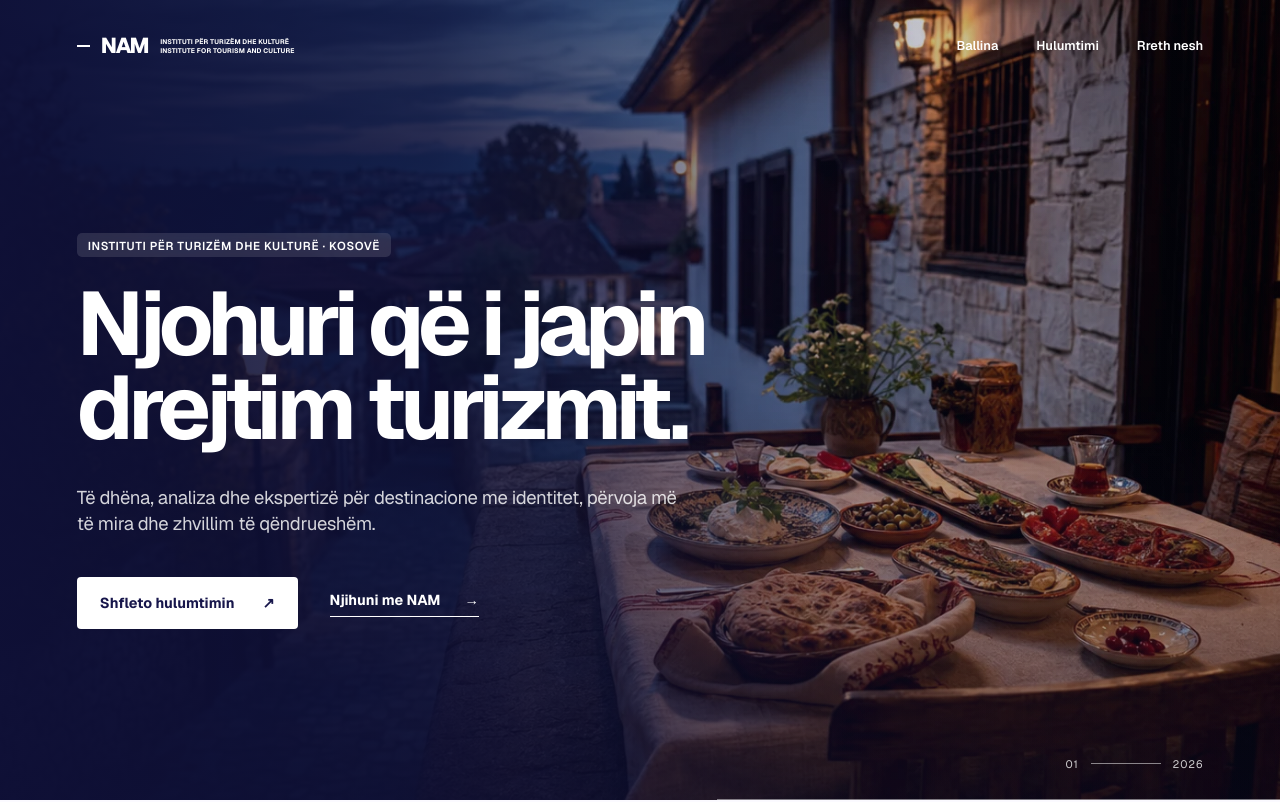
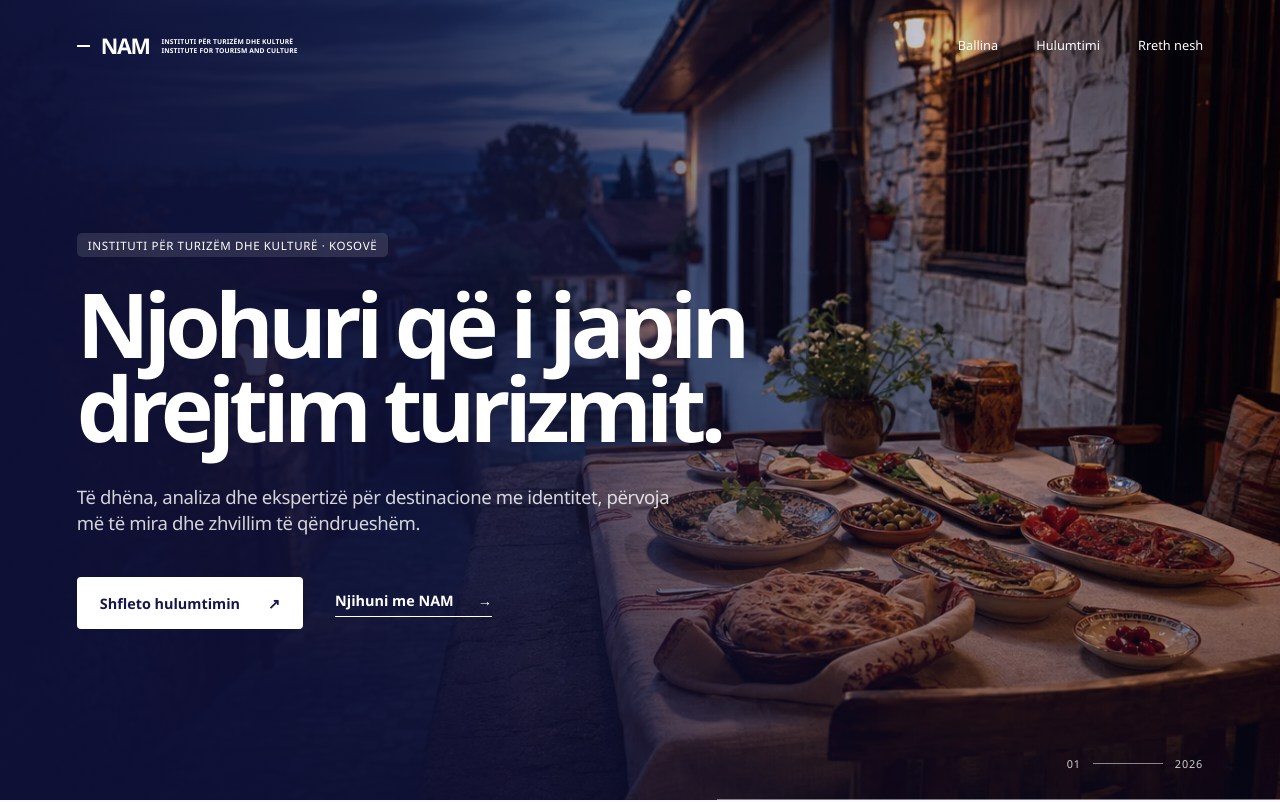
Before and after one commit to ardijancuri/nam-website, a Next.js app: page / in a window 1280 px wide. Shown: the top 802 px of the page. Built offline with nearby package versions, Linux system fonts and the light colour scheme.

Commit message:
Fix local font loading and hydration warning

```diff
--- a/app/globals.css
+++ b/app/globals.css
@@ -33,7 +33,7 @@ body {
   margin: 0;
   background: var(--paper);
   color: var(--ink);
-  font-family: var(--font-geist), Arial, sans-serif;
+  font-family: "Aptos", "Segoe UI", Arial, sans-serif;
   font-size: 16px;
   line-height: 1.5;
   text-rendering: optimizeLegibility;
--- a/app/layout.tsx
+++ b/app/layout.tsx
@@ -1,12 +1,6 @@
 import type { Metadata } from "next";
-import { Geist } from "next/font/google";
 import { headers } from "next/headers";
 import "./globals.css";
-
-const geist = Geist({
-  variable: "--font-geist",
-  subsets: ["latin"],
-});
 
 export async function generateMetadata(): Promise<Metadata> {
   const requestHeaders = await headers();
@@ -63,7 +57,7 @@ export default function RootLayout({
 }>) {
   return (
     <html lang="sq">
-      <body className={geist.variable}>
+      <body suppressHydrationWarning>
         <a className="skip-link" href="#main">
           Kalo te përmbajtja
         </a>
```
